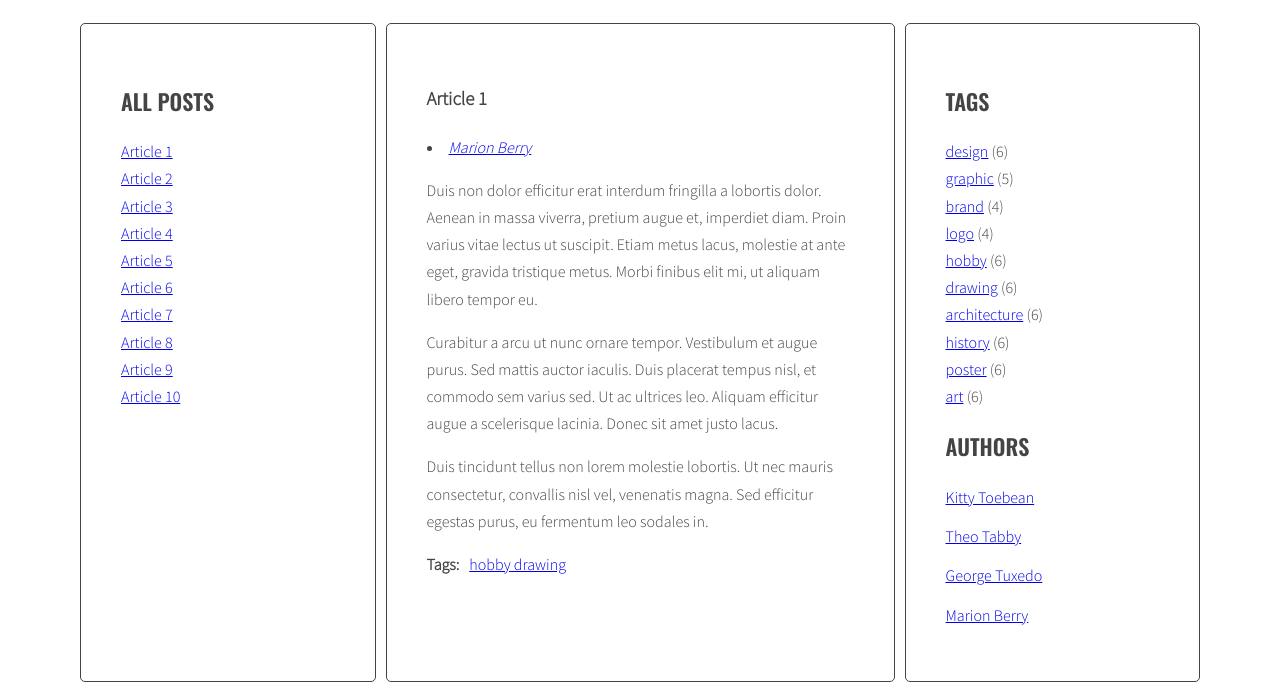
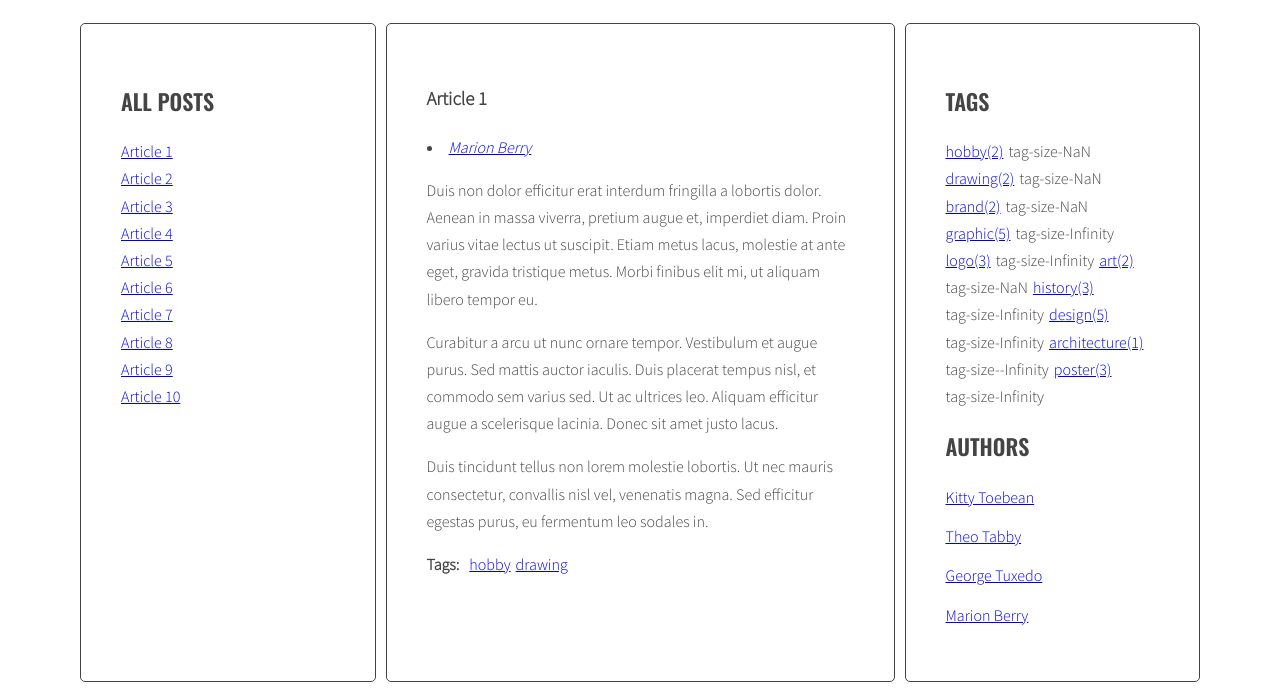
Before and after one commit to karolinaa178/javascript-blog, a website: page index.html in a window 1280 px wide. Shown: the part 220-910 px from the top of the page. Drawn offline with nearby package versions, Linux system fonts and the light colour scheme.

Commit message:
Fix tags and add generate calculateTagClass

```diff
--- a/index.html
+++ b/index.html
@@ -63,7 +63,7 @@
                 </ul>
               </div>
             </article>
-            <article class="post" id="article-4" data-tags="architecture  history" data-author="Kitty Toebean">
+            <article class="post" id="article-4" data-tags="architecture history" data-author="Kitty Toebean">
               <h3 class="post-title">Article 4</h3>
               <p class="post-author"></p>
               <div class="post-content">
@@ -178,17 +178,7 @@
           </section>
           <aside class="sidebar">
             <h2 class="section-title">Tags</h2>
-            <ul class="list tags">
-              <li><a href="#tag-design">design</a> <span>(6)</span></li>
-              <li><a href="#tag-graphic">graphic</a> <span>(5)</span></li>
-              <li><a href="#tag-brand">brand</a> <span>(4)</span></li>
-              <li><a href="#tag-logo">logo</a> <span>(4)</span></li>
-              <li><a href="#tag-hobby">hobby</a> <span>(6)</span></li>
-              <li><a href="#tag-drawing">drawing</a> <span>(6)</span></li>
-              <li><a href="#tag-architecture">architecture</a> <span>(6)</span></li>
-              <li><a href="#tag-history">history</a> <span>(6)</span></li>
-              <li><a href="#tag-poster">poster</a> <span>(6)</span></li>
-              <li><a href="#tag-art">art</a> <span>(6)</span></li>
+            <ul class="list tags list-horizontal">
             </ul>
             <h2 class="section-title">Authors</h2>
             <ul class="list authors">
--- a/js/script.js
+++ b/js/script.js
@@ -45,7 +45,10 @@
     optTitleSelector = '.post-title',
     optTitleListSelector = '.titles',
     optArticleTagsSelector = '.post-tags .list',
-    optArticleAuthorSelector = '.post-author';
+    optArticleAuthorSelector = '.post-author',
+    // optTagListSelector = '.tags.list',
+    optCloudClassCount = 5,
+    optCloudClassPrefix = 'tag-size-';
 
   const generateTitleLinks = function(customSelector = '') {
 
@@ -81,8 +84,37 @@
   };
   generateTitleLinks();
 
+  const calculateTagsParams = function(tags) {
+    const params = {
+      max: 0,
+      min: 999999
+    };
+
+    for(let tag in tags){
+      console.log(tag + ' is used ' + tag[tag] + ' times');
+
+      if(tags[tag] > params.max){
+        params.max = tags[tag];
+      }
+      if(tags[tag] < params.min){
+        params.min = tags[tag];
+      }
+      return params;
+    }
+  };
+
+  const calculateTagClass = function(count, params){
+    const normalizedCount = count - params.min;
+    const normalizedMax = params.max - params.min;
+    const percentage = normalizedCount / normalizedMax;
+    const classNumber = Math.floor( percentage * (optCloudClassCount - 1) + 1 );
+
+    return optCloudClassPrefix + classNumber;
+  };
+
   const generateTags = function() {
-
+  /* [NEW] create a new variable allTags with an empty array */
+    let allTags = {};
     /* find all articles */
     const articles = document.querySelectorAll(optArticleSelector);
 
@@ -100,23 +132,53 @@
       const articleTags = article.getAttribute('data-tags');
       console.log(articleTags);
       /* split tags into array */
-      const articleTagsArray = articleTags.split('   ');
+      const articleTagsArray = articleTags.split(' ');
       console.log('articleTagsArray: ', articleTagsArray);
       /* START LOOP: for each tag */
       for(let tag of articleTagsArray){
       /* generate HTML of the link */
         const linkHTML = '<li><a href="#tag-' + tag + '">' + tag + '</a></li>';
+        console.log(linkHTML);
         /* add generated code to html variable */
         html = html + linkHTML;
+        /* [NEW] check if this link is NOT already in allTags */
+        if(!allTags[tag]) {
+        /* [NEW] add generated code to allTags array */
+          allTags[tag] = 1;
+        } else {
+          allTags[tag]++;
+        }
       /* END LOOP: for each tag */
       }
       /* insert HTML of all the links into the tags wrapper */
       tagWrapper.innerHTML = html;
     /* END LOOP: for every article: */
     }
+    /* [NEW] find list of tags in right column */
+    const tagList = document.querySelector('.tags');
+
+    /* [NEW] create variable for all links HTML code */
+    const tagsParams = calculateTagsParams(allTags);
+    console.log('tagsParams:', tagsParams);
+    let allTagsHTML = '';
+
+    /* [NEW] START LOOP: for each tag in allTags: */
+    for(let tag in allTags){
+    /* [NEW] generate code of a link and add it to allTagsHTML */
+      allTagsHTML += '<li><a href="#tag-' + tag + '">' + tag + '(' + allTags[tag] + ')</a></li>';
+
+      const tagLinkHTML = '<li>' + calculateTagClass(allTags[tag], tagsParams) + '</li>';
+      console.log('tagLinkHTML:', tagLinkHTML);
+      allTagsHTML += tagLinkHTML;
+    }
+    /* [NEW] END LOOP: for each tag in allTags: */
+
+    /*[NEW] add HTML from allTagsHTML to tagList */
+    tagList.innerHTML = allTagsHTML;
   };
 
   generateTags();
+
 
   const tagClickHandler = function(event) {
     /* prevent default action for this event */
--- a/sass/style.scss
+++ b/sass/style.scss
@@ -84,12 +84,14 @@ body {
 
   .active {
     font-weight: bold;
+    color: blue;
   }
 }
 
 .list-horizontal {
   li {
     display: inline-block;
+    margin-right: 5px;
   }
 }
 
@@ -122,3 +124,24 @@ body {
     margin: 0 10px 0 0;
   }
 }
+
+/* List tags */
+
+.tag-size-1 {
+  font-size: 100%;
+}
+.tag-size-2 {
+  font-size: 150%;
+}
+.tag-size-3 {
+  font-size: 200%;
+}
+.tag-size-4 {
+  font-size: 270%;
+}
+.tag-size-5 {
+  font-size: 370%;
+}
+.list.tags li {
+  display: inline-block;
+}
```
Also changed, not shown: css/style.css, 1 other file.
